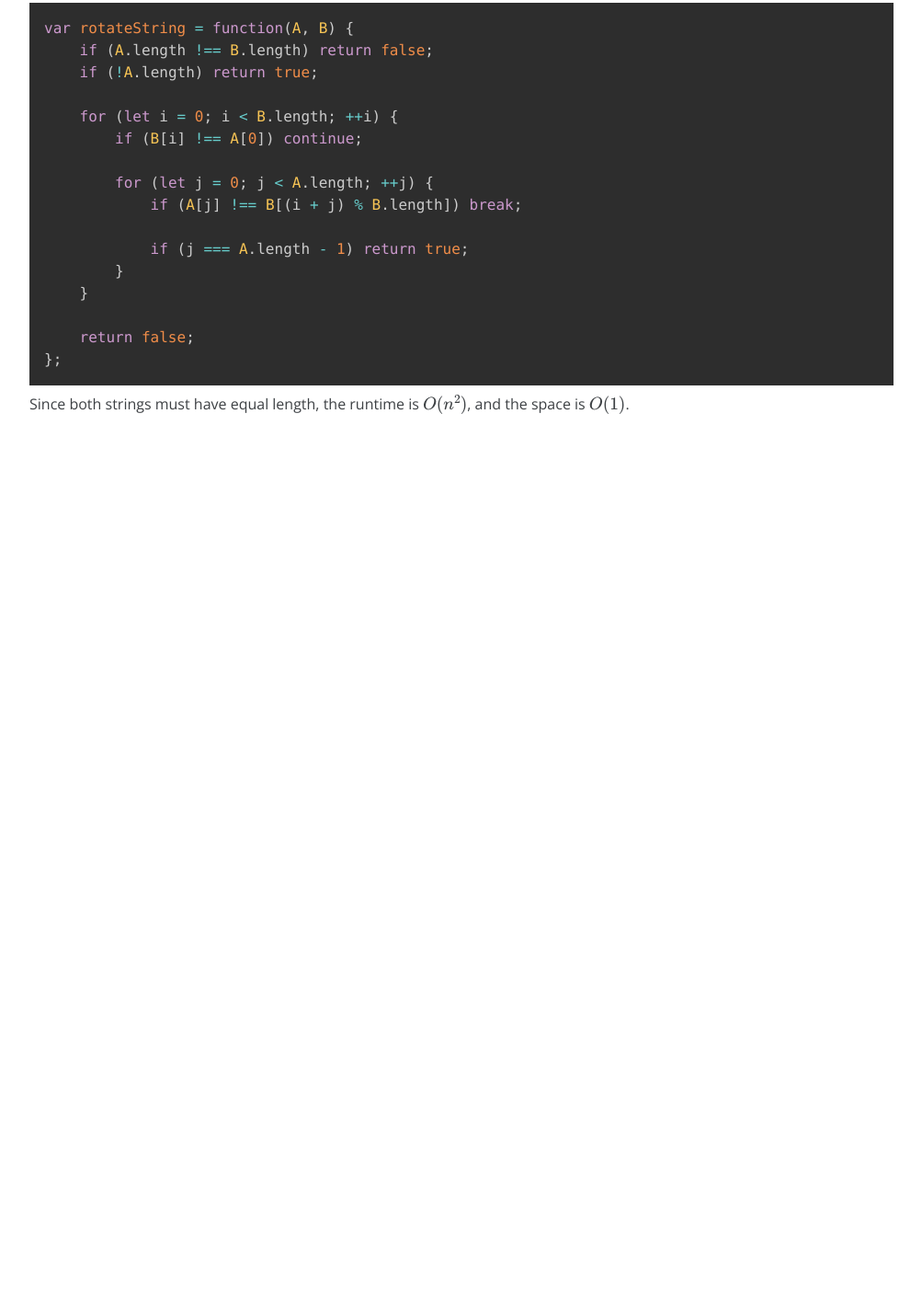
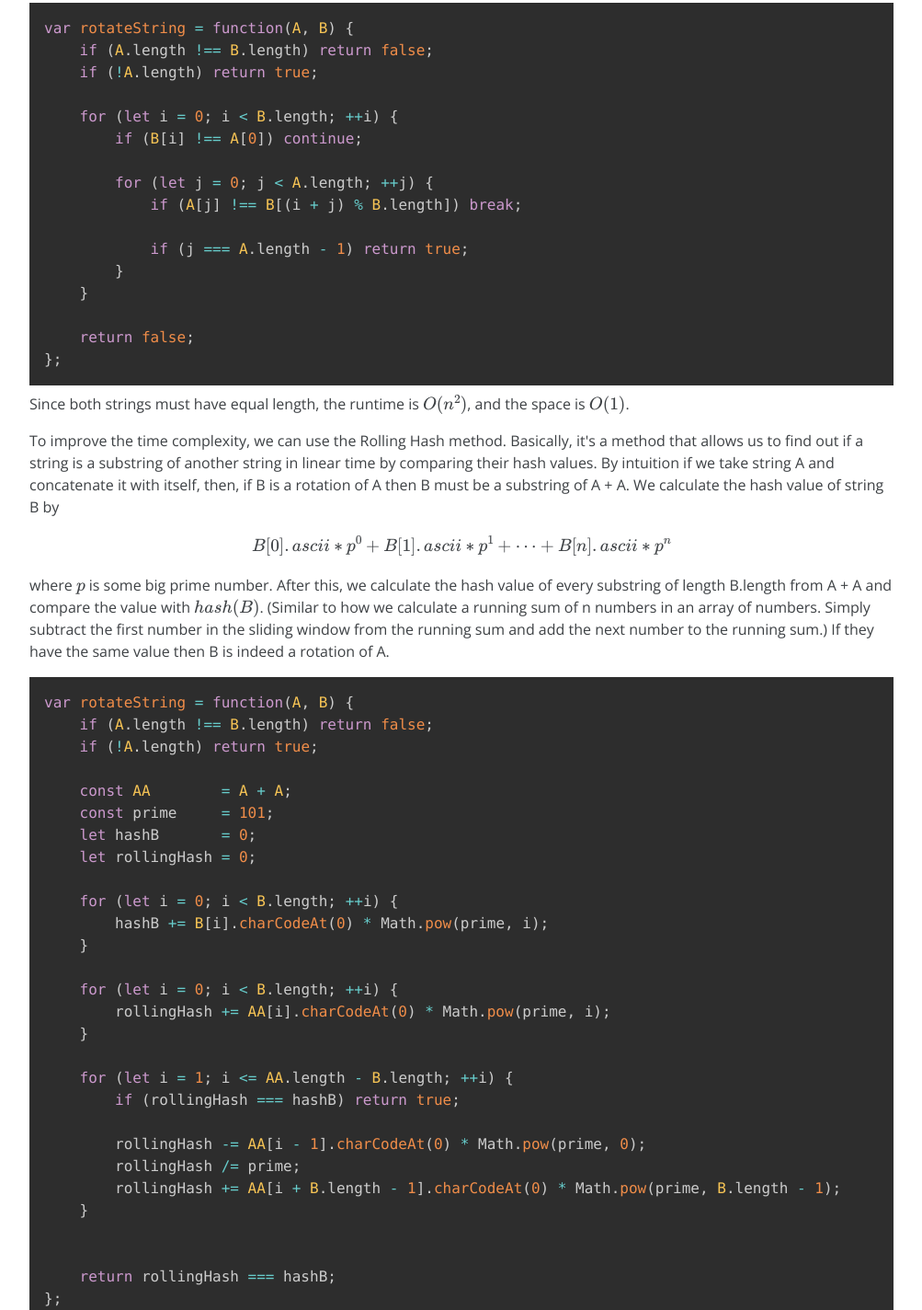
Before and after one commit to yongchengzhu/yongchengzhu.github.io, a plain HTML site: page leetcodes/questions/rotate_string.html in a window 1280 px wide. Shown: the part 475-1899 px from the top of the page at 92% size, without its empty margins (138-1141 px from the left). Before the commit the page ends 942 px from the top, so only its background shows below. Drawn offline with nearby package versions, Linux system fonts and the light colour scheme; some packages are replaced by stand-ins of ours.

Commit message:
Added Rabin Karp approach to rotate string.

```diff
--- a/leetcodes/questions/rotate_string.html
+++ b/leetcodes/questions/rotate_string.html
@@ -72,6 +72,60 @@
             Since both strings must have equal length, the runtime is \(O(n^2)\),
             and the space is \(O(1)\).
           </p>
+
+          <p class="section-text">
+            To improve the time complexity, we can use the Rolling Hash method.
+            Basically, it's a method that allows us to find out if a string
+            is a substring of another string in linear time by comparing their
+            hash values. By intuition if we take string A and concatenate it
+            with itself, then, if B is a rotation of A then B must be a substring
+            of A + A. We calculate the hash value of string B by
+            $$B[0].ascii * p^0 + B[1].ascii * p^1 + \cdots + B[n].ascii * p^n$$
+            where \(p\) is some big prime number. After this, we calculate the
+            hash value of every substring of length B.length from A + A and
+            compare the value with \(hash(B)\). (Similar to how we calculate
+            a running sum of n numbers in an array of numbers. Simply subtract
+            the first number in the sliding window from the running sum and
+            add the next number to the running sum.) If they have the same value
+            then B is indeed a rotation of A.
+          </p>
+
+          <pre>
+            <code class="language-javascript">
+              var rotateString = function(A, B) {
+                  if (A.length !== B.length) return false;
+                  if (!A.length) return true;
+
+                  const AA        = A + A;
+                  const prime     = 101;
+                  let hashB       = 0;
+                  let rollingHash = 0;
+
+                  for (let i = 0; i < B.length; ++i) {
+                      hashB += B[i].charCodeAt(0) * Math.pow(prime, i);
+                  }
+
+                  for (let i = 0; i < B.length; ++i) {
+                      rollingHash += AA[i].charCodeAt(0) * Math.pow(prime, i);
+                  }
+
+                  for (let i = 1; i <= AA.length - B.length; ++i) {
+                      if (rollingHash === hashB) return true;
+
+                      rollingHash -= AA[i - 1].charCodeAt(0) * Math.pow(prime, 0);
+                      rollingHash /= prime;
+                      rollingHash += AA[i + B.length - 1].charCodeAt(0) * Math.pow(prime, B.length - 1);
+                  }
+
+
+                  return rollingHash === hashB;
+              };
+            </code>
+          </pre>
+
+          <p class="section-text">
+            Now, the runtime complexity is only \(O(n)\).
+          </p>
         </div>
       </div>
     </div>
```
